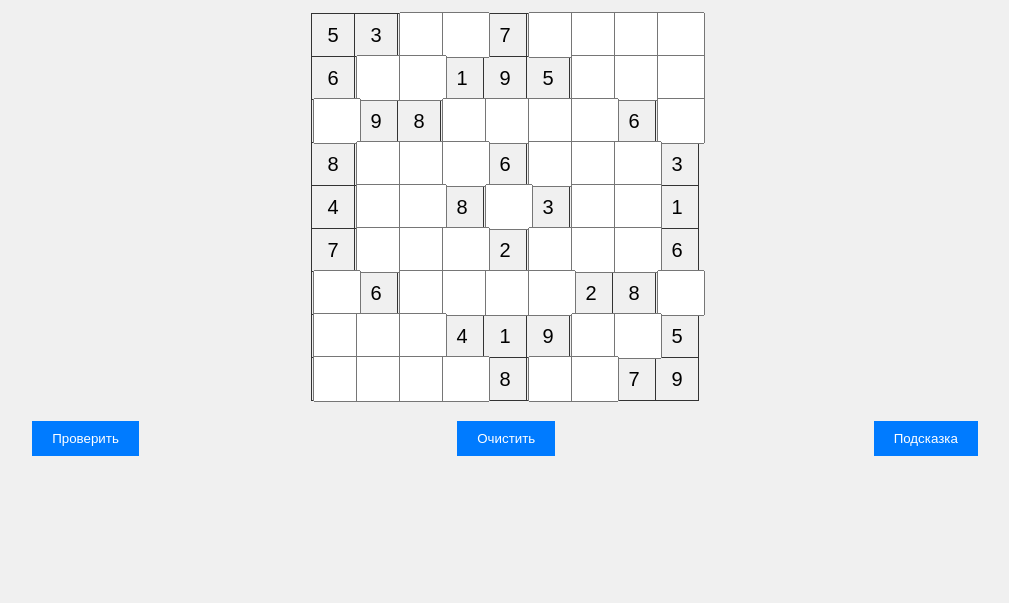
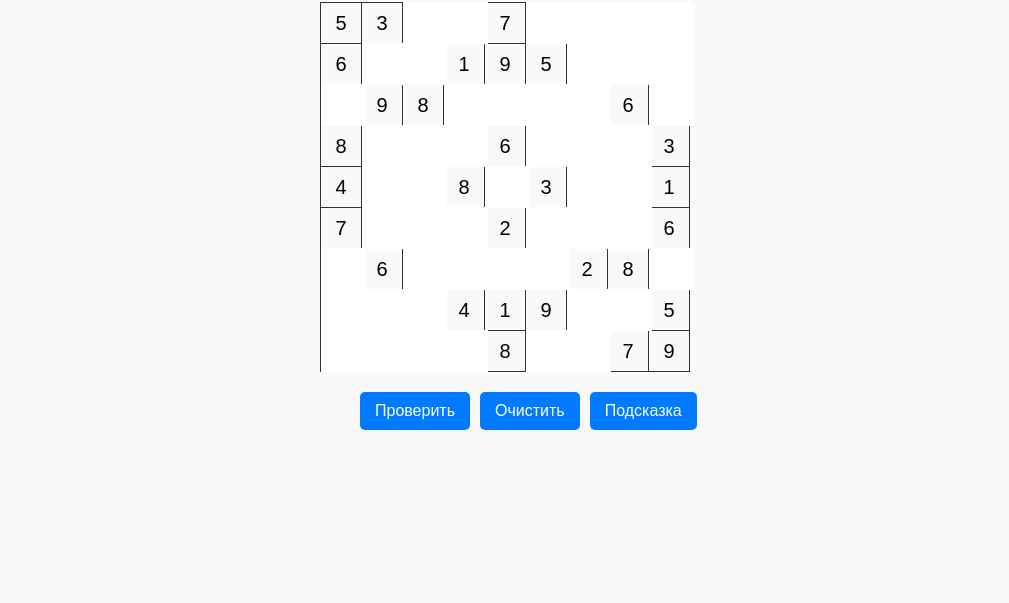
Before and after one commit to Inkomag/my-miniapp, a plain HTML site: page index.html in a window 1280 px wide. Shown: the part 213-816 px from the top of the page, without its empty margins (135-1144 px from the left). Drawn offline with Linux system fonts and the light colour scheme.

Commit message:
Update styles.css

```diff
--- a/styles.css
+++ b/styles.css
@@ -1,15 +1,22 @@
 body {
-    font-family: Arial, sans-serif;
+    font-family: 'Arial', sans-serif;
     display: flex;
     flex-direction: column;
     align-items: center;
     justify-content: center;
     height: 100vh;
-    background-color: #f0f0f0;
+    background-color: #f9f9f9;
+    margin: 0;
+}
+
+h1 {
+    margin-bottom: 20px;
 }
 
 #sudoku-container {
-    margin-bottom: 20px;
+    display: flex;
+    flex-direction: column;
+    align-items: center;
 }
 
 #sudoku-grid {
@@ -22,24 +29,43 @@ body {
     border: 1px solid #333;
     text-align: center;
     font-size: 20px;
+    padding: 0;
 }
 
-input {
+#sudoku-grid input {
     width: 100%;
     height: 100%;
     text-align: center;
+    font-size: 18px;
+    border: none;
+    outline: none;
 }
 
 #controls {
     display: flex;
     justify-content: space-around;
+    margin-top: 20px;
     width: 100%;
+    max-width: 300px;
 }
 
 button {
-    padding: 10px 20px;
+    padding: 10px 15px;
+    font-size: 16px;
     background-color: #007bff;
     color: white;
     border: none;
     cursor: pointer;
+    border-radius: 5px;
+    margin: 0 5px;
 }
+
+button:hover {
+    background-color: #0056b3;
+}
+
+#message {
+    margin-top: 20px;
+    font-size: 18px;
+    color: red;
+}
```
